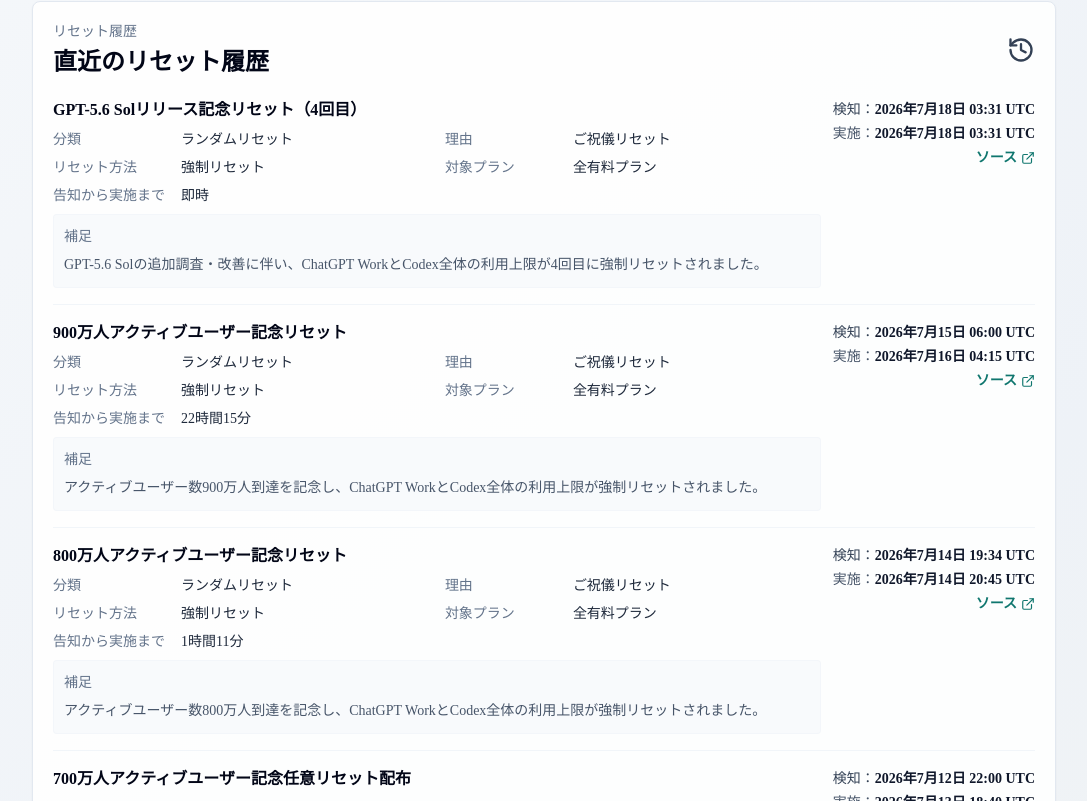
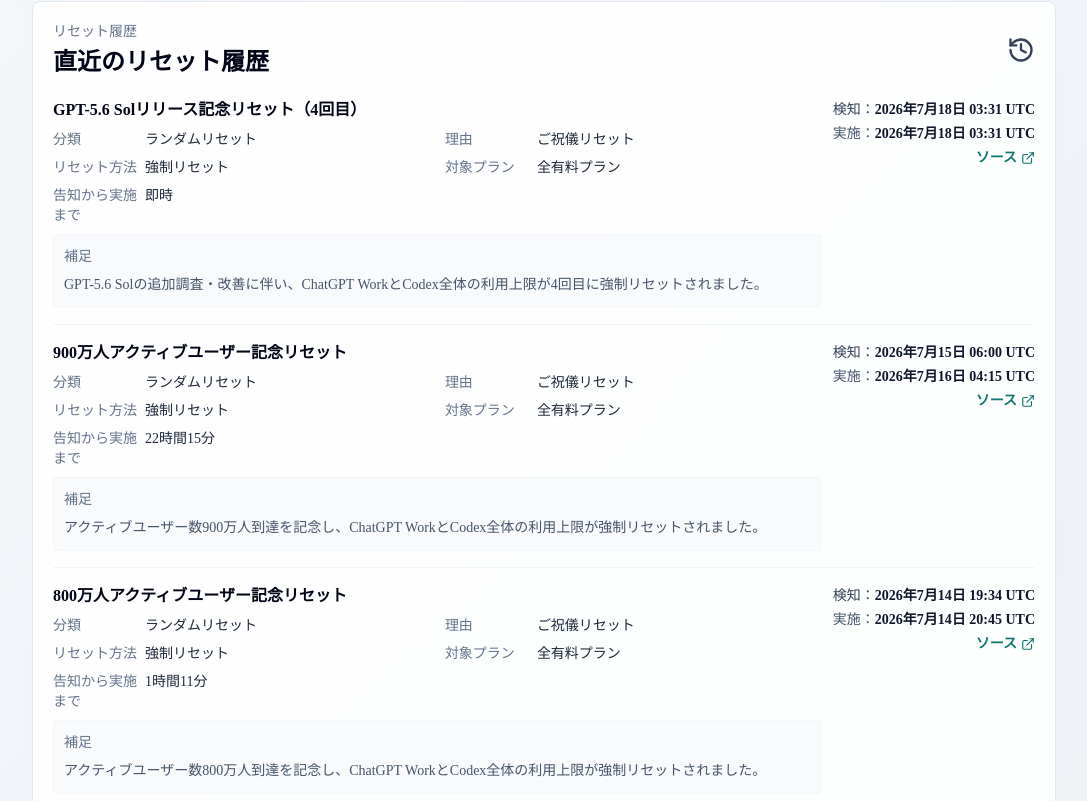
Before and after one commit to gussuri/codex-reset-observatory, a Next.js app: page / in a window 1280 px wide. Shown: the part 899-1700 px from the top of the page, without its empty margins (96-1183 px from the left). Built offline with nearby package versions, Linux system fonts and the light colour scheme; no server answers.

Commit message:
Optimize reset history detail layout on small screens

```diff
--- a/components/ResetHistoryDetails.tsx
+++ b/components/ResetHistoryDetails.tsx
@@ -50,7 +50,7 @@ export function ResetHistoryDetails({
       <dl className="grid gap-x-4 gap-y-2 text-sm sm:grid-cols-2">
         {rows.map(([label, value]) => (
           <div
-            className={`grid grid-cols-[7.5rem_1fr] gap-2 ${
+            className={`grid grid-cols-[7.5rem_1fr] gap-2 sm:grid-cols-[5.5rem_1fr] sm:gap-1 ${
               (hideScopeOnMobile && label === translateUI("scope", locale)) ||
               (hideReasonOnMobile && label === translateUI("historyReasonType", locale)) ||
               (hideNoticeToExecutionOnMobile &&
```
